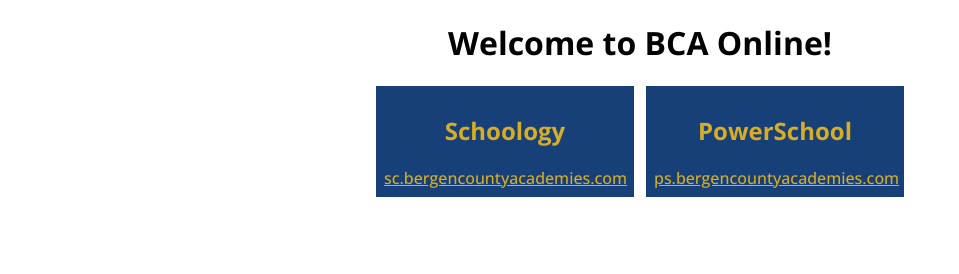
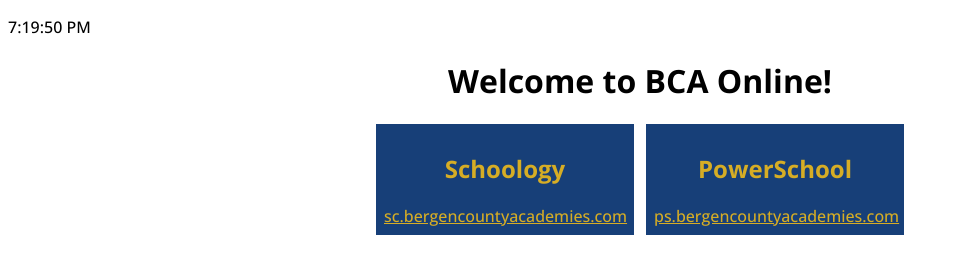
Before and after one commit to Bergen-County-Academies-Online/bergen-county-academies-online.github.io, a plain HTML site: page index.html in a window 1280 px wide. Shown: the whole page, without its empty margins (0-959 px from the left). Drawn offline with nearby package versions, Linux system fonts and the light colour scheme.

Commit message:
Added clock

```diff
--- a/index.html
+++ b/index.html
@@ -10,8 +10,12 @@
     <link href="https://fonts.googleapis.com/css2?family=Open+Sans:ital,wght@0,300..800;1,300..800&display=swap" rel="stylesheet">
 </head>
 <body>
+    <div>
+        <p id="time"></p>
+    </div>
     <h1>Welcome to BCA Online!</h1>
     <div id="shortcutsContainer"></div>
 </body>
-<script src="script.js"></script>
+<script src="linkActions.js"></script>
+<script src="upperToolbar.js"></script>
 </html>
--- /dev/null
+++ b/upperToolbar.js
@@ -0,0 +1,13 @@
+document.getElementById("time").innerHTML = "";
+let previousSecond = 0;
+
+function updateTime() {
+    let currentFullDate =  new Date();
+    if (currentFullDate.getSeconds() > previousSecond) {
+        document.getElementById("time").textContent = currentFullDate.toLocaleTimeString();
+    }
+    previousSecond = currentFullDate.getSeconds();
+    requestAnimationFrame(updateTime);
+}
+
+requestAnimationFrame(updateTime);
```
Also changed, not shown: linkActions.js (renamed from script.js).
